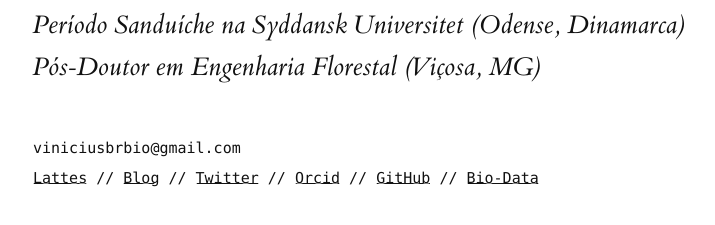
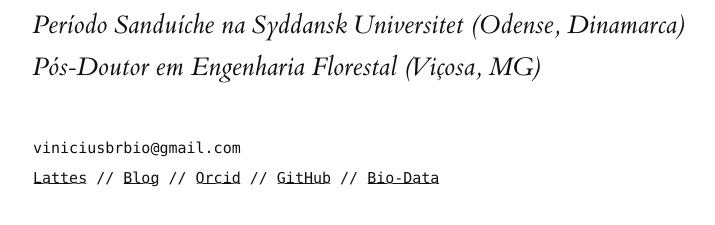
Before and after one commit to ViniciusBRodrigues/ViniciusBRodrigues.github.io, a website: page index.html in a window 1280 px wide. Shown: the part 274-499 px from the top of the page, without its empty margins (127-842 px from the left). Drawn offline with Linux system fonts and the light colour scheme.

Commit message:
Update index.html

```diff
--- a/index.html
+++ b/index.html
@@ -19,7 +19,7 @@
       <p class="subtitle">Pós-Doutor em Engenharia Florestal (Viçosa, MG)</p>
       <section>
 
-        <p><code>viniciusbrbio@gmail.com<br><a href="http://buscatextual.cnpq.br/buscatextual/visualizacv.do?id=K4468361U0"> Lattes<a> // <a href="https://medium.com/bio-data-blog">Blog<a> // <a href="https://twitter.com/viniciusbrbio">Twitter<a> // <a href="https://orcid.org/0000-0003-4196-8088">Orcid<a> // <a href="https://github.com/ViniciusBRodrigues">GitHub<a> // <a href="https://bio-data.github.io/">Bio-Data<a> <!--// <a href="https://www.upwork.com/freelancers/~011514c9c2273023a4">UpWork<a>--> </code></p>
+        <p><code>viniciusbrbio@gmail.com<br><a href="http://buscatextual.cnpq.br/buscatextual/visualizacv.do?id=K4468361U0"> Lattes<a> // <a href="https://medium.com/bio-data-blog">Blog<a> // <a href="https://orcid.org/0000-0003-4196-8088">Orcid<a> // <a href="https://github.com/ViniciusBRodrigues">GitHub<a> // <a href="https://biodata.site/">Bio-Data<a> <!--// <a href="https://www.upwork.com/freelancers/~011514c9c2273023a4">UpWork<a>--> </code></p>
 
  </section>
 
```
